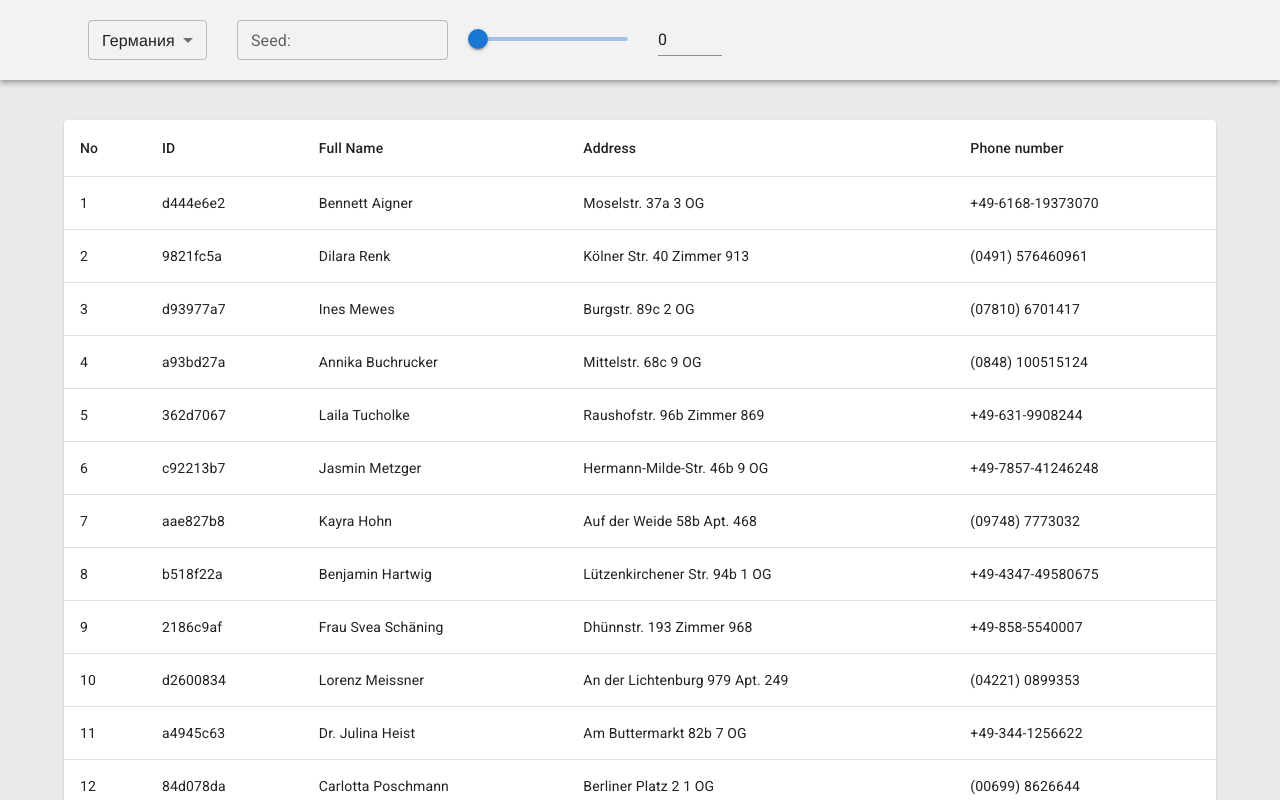
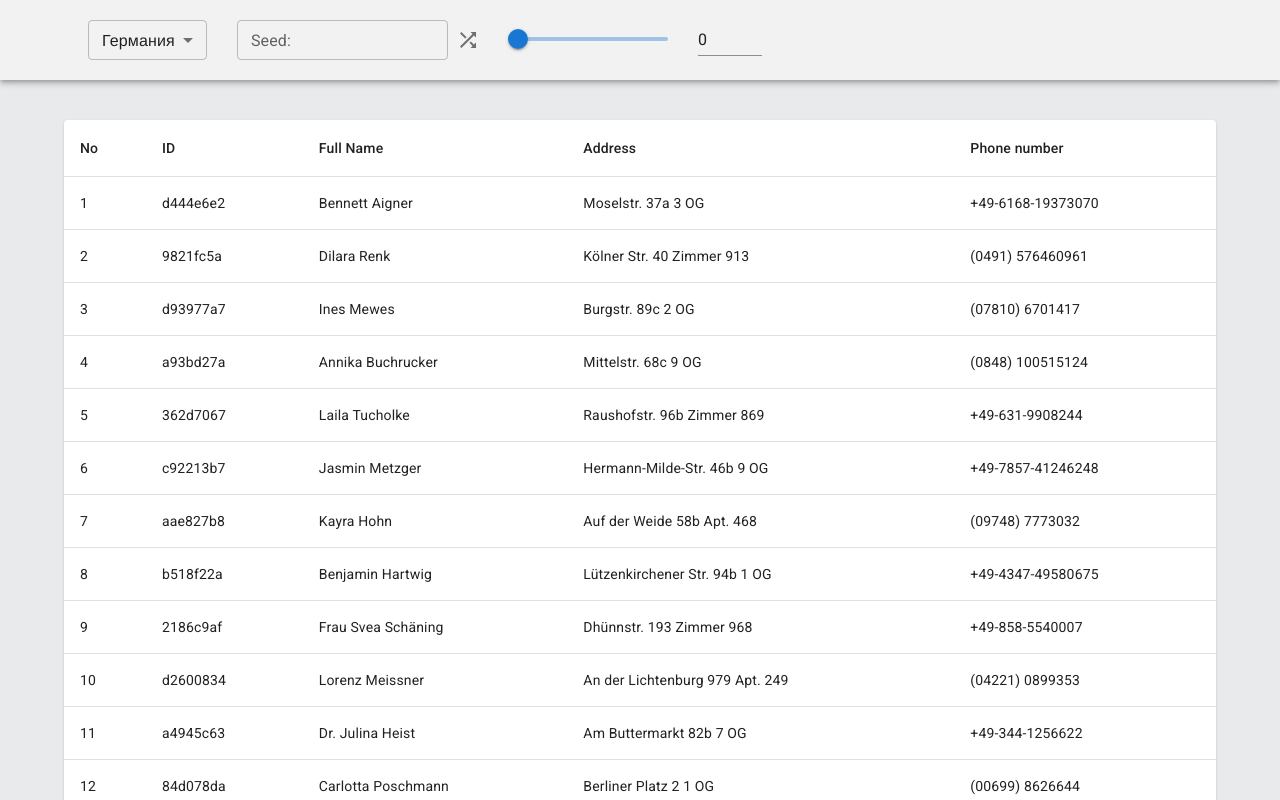
Before and after one commit to noardour/task5, a React (Vite) app: page / in a window 1280 px wide. Shown: the top 800 px of the page. Built offline with nearby package versions, Linux system fonts and the light colour scheme; a web font is replaced by a local one.

Commit message:
add set random seed button

```diff
--- a/src/features/Users/UserToolbar.tsx
+++ b/src/features/Users/UserToolbar.tsx
@@ -1,10 +1,11 @@
-import { Box, Input, MenuItem, Select, SelectChangeEvent, Slider, TextField, Toolbar } from "@mui/material";
-import { ChangeEventHandler, FC, useEffect, useState } from "react";
+import { Box, IconButton, Input, MenuItem, Select, SelectChangeEvent, Slider, TextField, Toolbar } from "@mui/material";
+import { ChangeEventHandler, FC, MouseEventHandler, useEffect, useState } from "react";
 import useAppDispatch from "../../hooks/useAppDispatch";
 import useAppSelector from "../../hooks/useAppSelector";
 import { selectGenerationConfig } from "./usersSelectors";
 import { GenerationConfig, GenerationLocales, setGenerationConfig } from "./usersSlice";
 import useDebounce from "../../hooks/useDebounce";
+import ShuffleIcon from "@mui/icons-material/Shuffle";
 
 const UserToolbar: FC = () => {
   const generationConfig = useAppSelector(selectGenerationConfig);
@@ -23,6 +24,10 @@ const UserToolbar: FC = () => {
 
   const handleSeed: ChangeEventHandler<HTMLInputElement> = (e) => {
     setState({ ...state, seed: e.target.value });
+  };
+
+  const handleRandomButton: MouseEventHandler = () => {
+    setState({ ...state, seed: `${Math.round(Math.random() * 1000000000000000)}` });
   };
 
   const handleRegion = (e: SelectChangeEvent<GenerationLocales>) => {
@@ -44,7 +49,12 @@ const UserToolbar: FC = () => {
         <MenuItem value="fr-FR">Франция</MenuItem>
         <MenuItem value="pl-PL">Польша</MenuItem>
       </Select>
-      <TextField size="small" label="Seed:" type="number" name="seed" value={state.seed} onInput={handleSeed} />
+      <Box>
+        <TextField size="small" label="Seed:" type="number" name="seed" value={state.seed} onInput={handleSeed} />
+        <IconButton onClick={handleRandomButton}>
+          <ShuffleIcon />
+        </IconButton>
+      </Box>
       <Box sx={{ display: "flex", gap: "30px" }}>
         <Slider value={state.errCount} onChange={handleErrSlider} min={0} max={10} step={0.01} sx={{ width: "150px" }} />
         <Input
```
